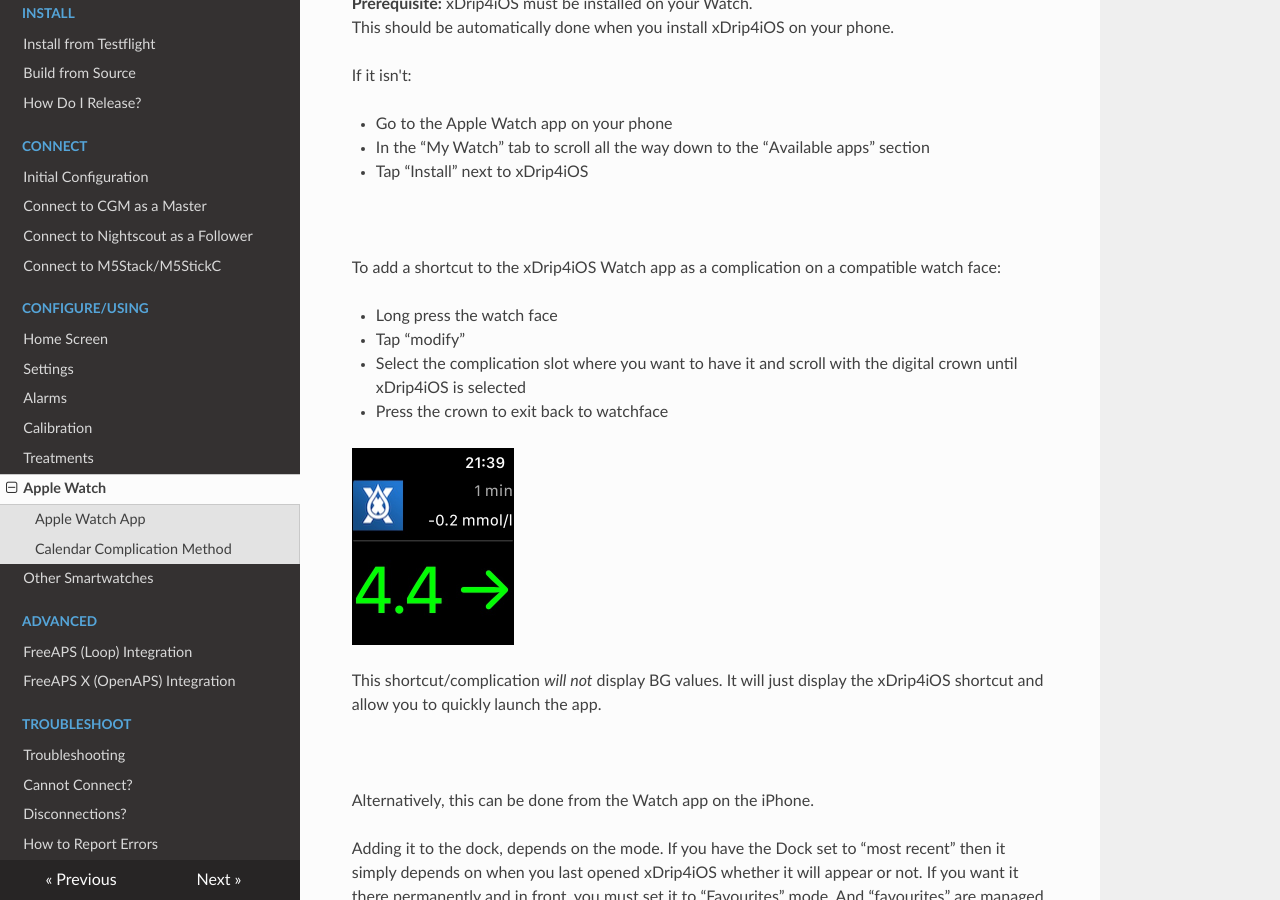
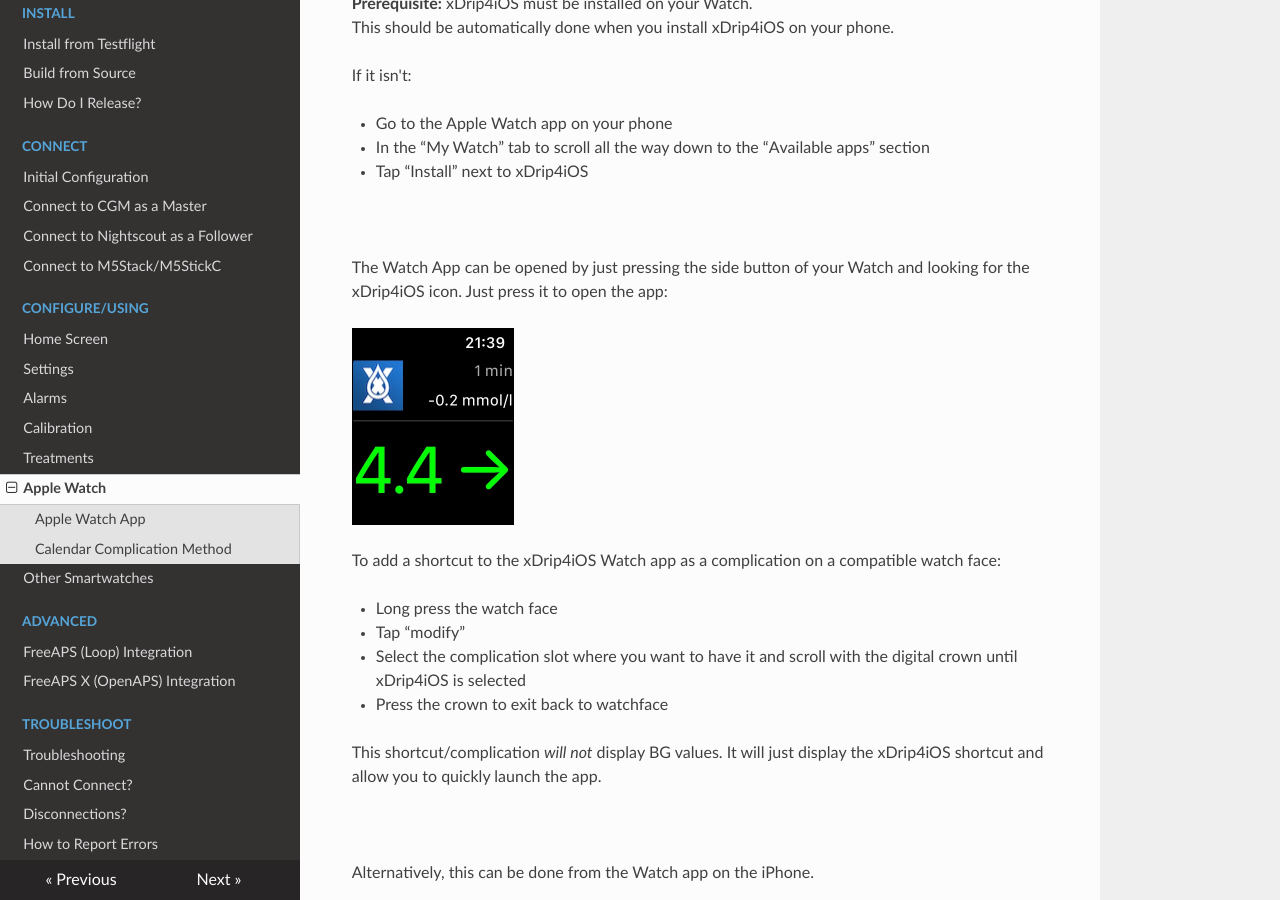
Before and after one commit to paulplant/xdrip4ios_docs, an MkDocs documentation site: the page built from docs/configure/applewatch.md, in a window 1280 px wide and 900 px high, scrolled down 345 px. Built offline with MkDocs 1.6.1, drawn with Linux system fonts in a browser that asks for light colours; nearby versions of some CDN libraries.

Commit message:
Update applewatch.md

```diff
--- a/docs/configure/applewatch.md
+++ b/docs/configure/applewatch.md
@@ -19,14 +19,16 @@ If it isn't:
 
 </br>
 
+The Watch App can be opened by just pressing the side button of your Watch and looking for the xDrip4iOS icon. Just press it to open the app:
+
+<img src="../img/Complication.png" style="zoom:50%;" />
+
 To add a shortcut to the xDrip4iOS Watch app as a complication on a compatible watch face:
 
 - Long press the watch face
 - Tap “modify”
 - Select the complication slot where you want to have it and scroll with the digital crown until xDrip4iOS is selected
 - Press the crown to exit back to watchface
-
-<img src="../img/Complication.png" style="zoom:50%;" />
 
 This shortcut/complication *will not* display BG values. It will just display the xDrip4iOS shortcut and allow you to quickly launch the app.
 
```
